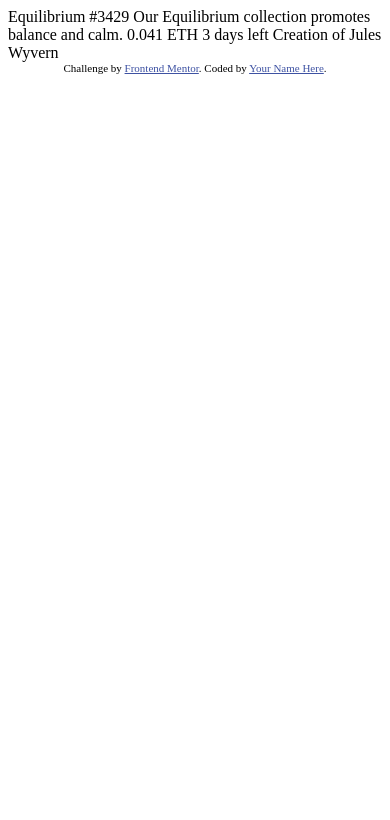
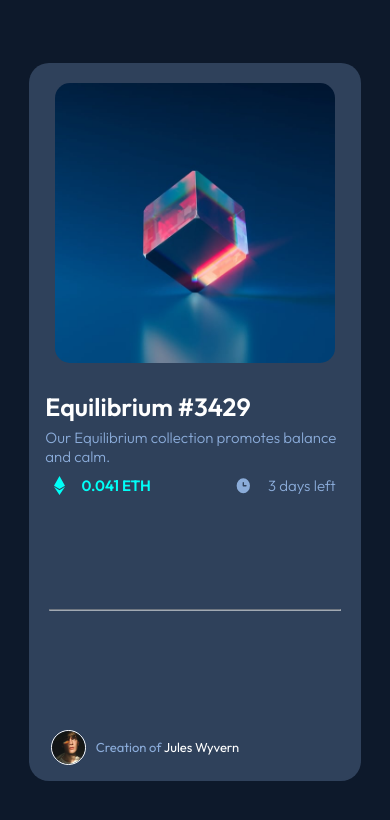
Before and after one commit to sstepaa/Proyecto-NTF, a plain HTML site: page index.html in a window 390 px wide. Drawn offline with Linux system fonts and the light colour scheme.

Commit message:
Mobile estructure and CSS

```diff
--- a/index.html
+++ b/index.html
@@ -5,31 +5,47 @@
   <meta name="viewport" content="width=device-width, initial-scale=1.0"> <!-- displays site properly based on user's device -->
 
   <link rel="icon" type="image/png" sizes="32x32" href="./images/favicon-32x32.png">
+  <link rel="stylesheet" href="/style.css/main.css">
+  <link rel="preconnect" href="https://fonts.googleapis.com">
+<link rel="preconnect" href="https://fonts.gstatic.com" crossorigin>
+<link href="https://fonts.googleapis.com/css2?family=Outfit:wght@300;400;600&display=swap" rel="stylesheet">
 
   <title>Frontend Mentor | NFT preview card component</title>
 
-  <!-- Feel free to remove these styles or customise in your own stylesheet 👍 -->
-  <style>
-    .attribution { font-size: 11px; text-align: center; }
-    .attribution a { color: hsl(228, 45%, 44%); }
-  </style>
 </head>
 <body>
-  <main>
+  <main role="main">
+        <!-- HAEADER -->
+        <section class="seccion1">
+          <figure class="seccion1__figure">
+            <img src="/images/image-equilibrium.jpg" alt="">
+          </figure>
+        </section>
+        <!-- FIN DEL HEADER -->
+        <!-- COMIENZO DEL SECTION -->
+        <section class="seccion2">
+          <h3 class="seccion2__h3">Equilibrium #3429</h3>
+          <p class="seccion2__p"> Our Equilibrium collection promotes balance and calm.</p>
 
+          <article class="seccion2__article">
+            <div class="seccion2__div">
+              <img src="images/icon-ethereum.svg" alt="">
+              <p>0.041 ETH</p>
+            </div>
+            <div class="seccion2__div seccion2__div--mod">
+              <img src="images/icon-clock.svg" alt="">
+              <p>3 days left</p>
+            </div>
+
+          </article>
+
+        </section>
+        <hr>
+        <footer>
+          <img src="images/image-avatar.png" alt="">
+          <p>Creation of <span>Jules Wyvern</span></p>
+        </footer>
   </main>
-  Equilibrium #3429
 
-  Our Equilibrium collection promotes balance and calm.
-
-  0.041 ETH
-  3 days left
-
-  Creation of Jules Wyvern
-
-  <div class="attribution">
-    Challenge by <a href="https://www.frontendmentor.io?ref=challenge" target="_blank">Frontend Mentor</a>.
-    Coded by <a href="#">Your Name Here</a>.
-  </div>
 </body>
 </html>
--- a/style.css/main.css
+++ b/style.css/main.css
@@ -5,11 +5,102 @@
 
     /* Neutral */
     --Very-dark-blue: hsl(217, 54%, 11%);
-    --Very-dark-blue: hsl(216, 50%, 16%);
-    --Very-dark-blue: hsl(215, 32%, 27%);
+    --Very-dark: hsl(216, 50%, 16%);
+    --Very-blue: hsl(215, 32%, 27%);
     --White: hsl(0, 0%, 100%);
 }
 html{
     font-size: 62.5%;
 }
-/*Probando si funciona*/
+*{
+    padding: 0;
+    margin: 0;
+    box-sizing: border-box;
+    font-family: 'Outfit', sans-serif;
+}
+@media(min-width:375px){
+    body{
+        background-color: var(--Very-dark-blue);
+        display: flex;
+        justify-content: center;
+        align-items: center;
+        overflow: hidden;
+        height: 100vh;
+    }
+    main{
+        width:85% ;
+        background-color: var(--Very-blue) ;
+        border-radius: 20px;
+        height: 85vh;
+        display: flex;
+        flex-direction: column;
+        align-items: center;
+        justify-content: center;
+    }
+    .seccion1__figure{
+        padding:20px 0px;
+    }
+    .seccion1__figure img {
+        width: 28rem;
+        border-radius: 15px;
+    }
+
+    .seccion2 h3{
+        font-size: 2.5rem;
+        color: var(--White);
+        margin-left: 16px;
+        padding: 5px 0px;
+    }
+    .seccion2 p {
+        font-weight: 300;
+        font-size: 1.5rem;
+        color: var(--Soft-blue);
+        margin-left: 16px;
+
+    }
+    .seccion2__article{
+        display: grid;
+        grid-template-columns: auto auto;
+        justify-content: center;
+        column-gap: 8rem;
+
+    }
+    .seccion2__article p {
+        font-weight: 600;
+        color: var(--Cyan);
+    }
+    .seccion2__div--mod p {
+        color: var(--Soft-blue);
+        font-weight: 300;
+    }
+    .seccion2__div{
+        display: flex;
+        flex-direction: row;
+        padding: 10px 2px;
+    }
+    hr{
+        width: 88%;
+        margin: auto;
+        opacity: 0.6;
+    }
+    footer{
+        display: flex;
+        align-items: center;
+        padding: 16px 5px;
+    }
+    footer img {
+        width: 12%;
+        border: 1px solid var(--White);
+        border-radius: 100%;
+
+    }
+    footer p{
+        color: var(--Soft-blue);
+        font-size: 1.3rem;
+        margin-left: 1rem;
+
+    }
+    footer span{
+       color: var(--White);
+    }
+}
```
